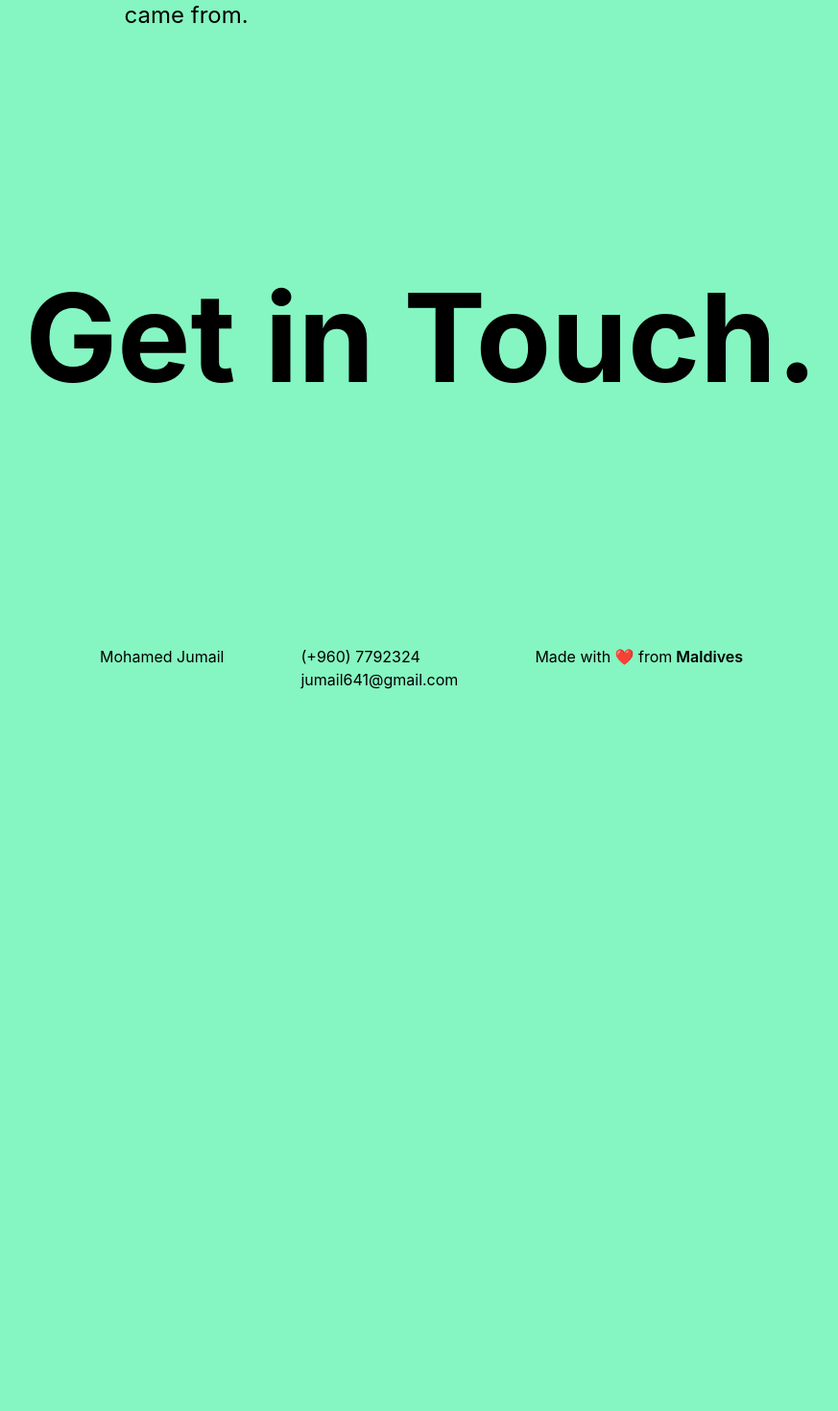
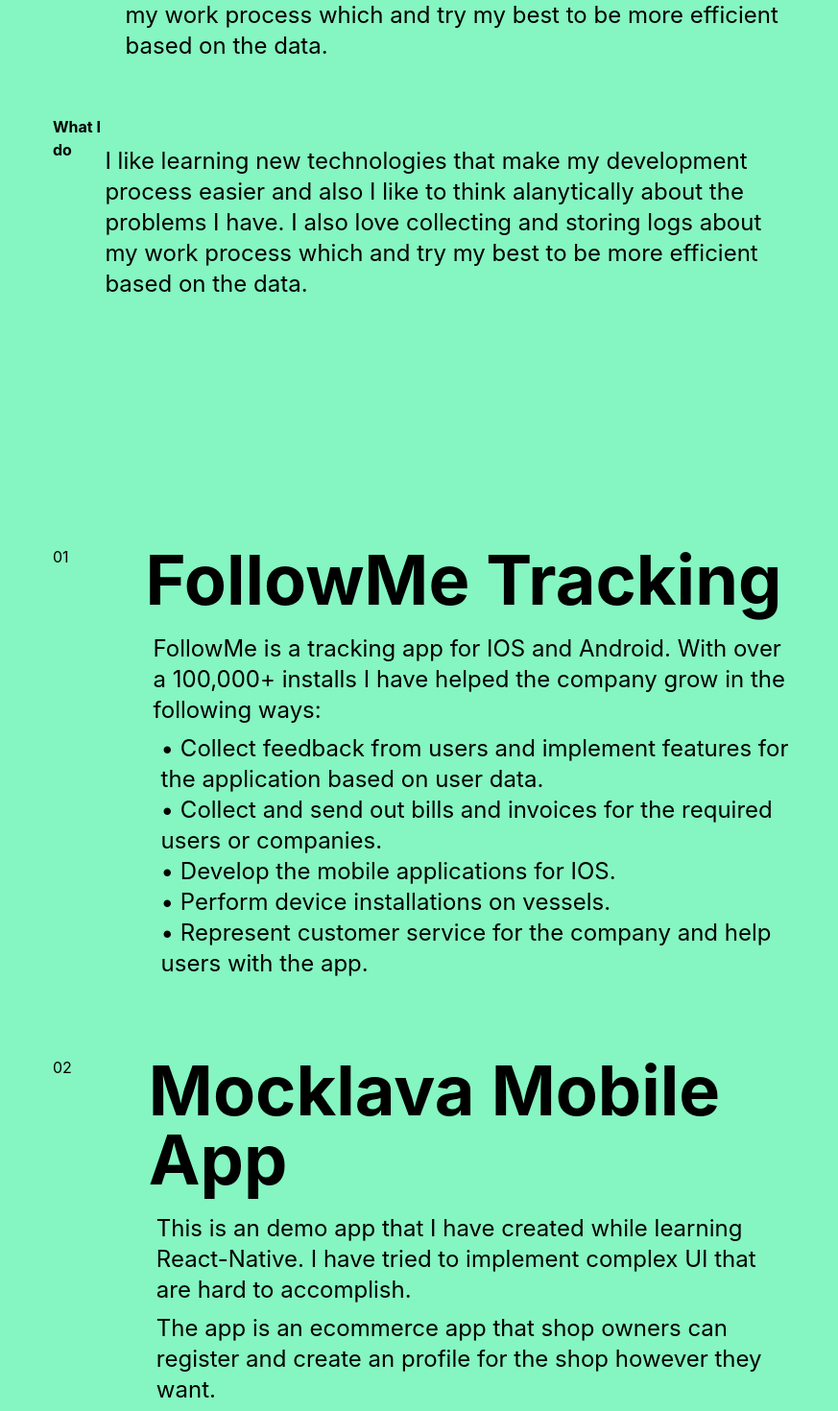
Before and after one commit to Jumail/portfolio, a Next.js app: page / in a window 1280 px wide. Shown: the part 1280-2750 px from the top of the page at 96% size, without its empty margins (201-1074 px from the left). Before the commit the page ends 2128 px from the top, so only its background shows below. Built offline with nearby package versions, Linux system fonts and the light colour scheme.

Commit message:
Added more content

```diff
--- a/pages/index.js
+++ b/pages/index.js
@@ -13,15 +13,19 @@ export default function Home() {
         <div className="flex justify-between h-30 w-30 py-4 px-20 pt-16">
           <h1 className=" font-bold text-4xl">Mohamed Jumail</h1>
           <div className="flex space-x-4">
-            <Link href="/">
-              <a className="font-semibold">Facebook</a>
-            </Link>
-            <Link href="/">
-              <a className="font-semibold">LinkedIn</a>
-            </Link>
-            <Link href="/">
-              <a className="font-semibold">Twitter</a>
-            </Link>
+            <a
+              href="https://www.facebook.com/jumailll/"
+              className="font-semibold"
+            >
+              Facebook
+            </a>
+            <a className="font-semibold text-opacity-50">LinkedIn</a>
+            <a
+              href="https://twitter.com/MohamedJumail"
+              className="font-semibold"
+            >
+              Twitter
+            </a>
           </div>
         </div>
 
@@ -46,12 +50,89 @@ export default function Home() {
         </div>
         <div className="grid px-64 pr-64 space-x-8 justify-items-end">
           <div className="flex space-y-8">
+            <h3 className="font-bold w-56">Workflow</h3>
+            <p className="h-auto w-auto text-2xl">
+              I like learning new technologies that make my development process
+              easier and also I like to think alanytically about the problems I
+              have. I also love collecting and storing logs about my work
+              process which and try my best to be more efficient based on the
+              data.{" "}
+            </p>
+          </div>
+        </div>
+        <div className="grid px-64 pr-64 space-x-8 justify-items-end">
+          <div className="flex space-y-8">
             <h3 className="font-bold w-56">What I do</h3>
             <p className="h-auto w-auto text-2xl">
-              It all began in high-school when I volunteered for a local NGO to
-              build a website for them. It got a lot of positive feedback and
-              that’s when my love for software development came from.{" "}
+              I like learning new technologies that make my development process
+              easier and also I like to think alanytically about the problems I
+              have. I also love collecting and storing logs about my work
+              process which and try my best to be more efficient based on the
+              data.{" "}
             </p>
+          </div>
+        </div>
+      </section>
+
+      <section className="p-32 my-32 space-y-20">
+        <div className="flex justify-center align-center space-x-20 px-32">
+          <p>01</p>
+          <div>
+            <a
+              href="https://www.followme.mv"
+              className="font-bold text-7xl mb-5 hover:underline cursor-pointer"
+            >
+              FollowMe Tracking
+            </a>
+
+            <div className="space-y-2 ml-2 mt-5">
+              <p className="text-2xl">
+                FollowMe is a tracking app for IOS and Android. With over a
+                100,000+ installs I have helped the company grow in the
+                following ways:
+              </p>
+              <div className="ml-2">
+                <p className="text-2xl">
+                  &#8226; Collect feedback from users and implement features for
+                  the application based on user data.
+                </p>
+                <p className="text-2xl">
+                  &#8226; Collect and send out bills and invoices for the
+                  required users or companies.
+                </p>
+                <p className="text-2xl">
+                  &#8226; Develop the mobile applications for IOS.
+                </p>
+                <p className="text-2xl">
+                  &#8226; Perform device installations on vessels.
+                </p>
+                <p className="text-2xl">
+                  &#8226; Represent customer service for the company and help
+                  users with the app.
+                </p>
+              </div>
+            </div>
+          </div>
+        </div>
+        <div className="flex justify-center align-center space-x-20 px-32">
+          <p>02</p>
+          <div>
+            <Link href="https://github.com/Jumail/mocklava-mobile.git">
+              <h2 className="font-bold text-7xl mb-5 hover:underline cursor-pointer">
+                Mocklava Mobile App
+              </h2>
+            </Link>
+            <div className="space-y-2 ml-2">
+              <p className="text-2xl">
+                This is an demo app that I have created while learning
+                React-Native. I have tried to implement complex UI that are hard
+                to accomplish.
+              </p>
+              <p className="text-2xl">
+                The app is an ecommerce app that shop owners can register and
+                create an profile for the shop however they want.
+              </p>
+            </div>
           </div>
         </div>
       </section>
```
